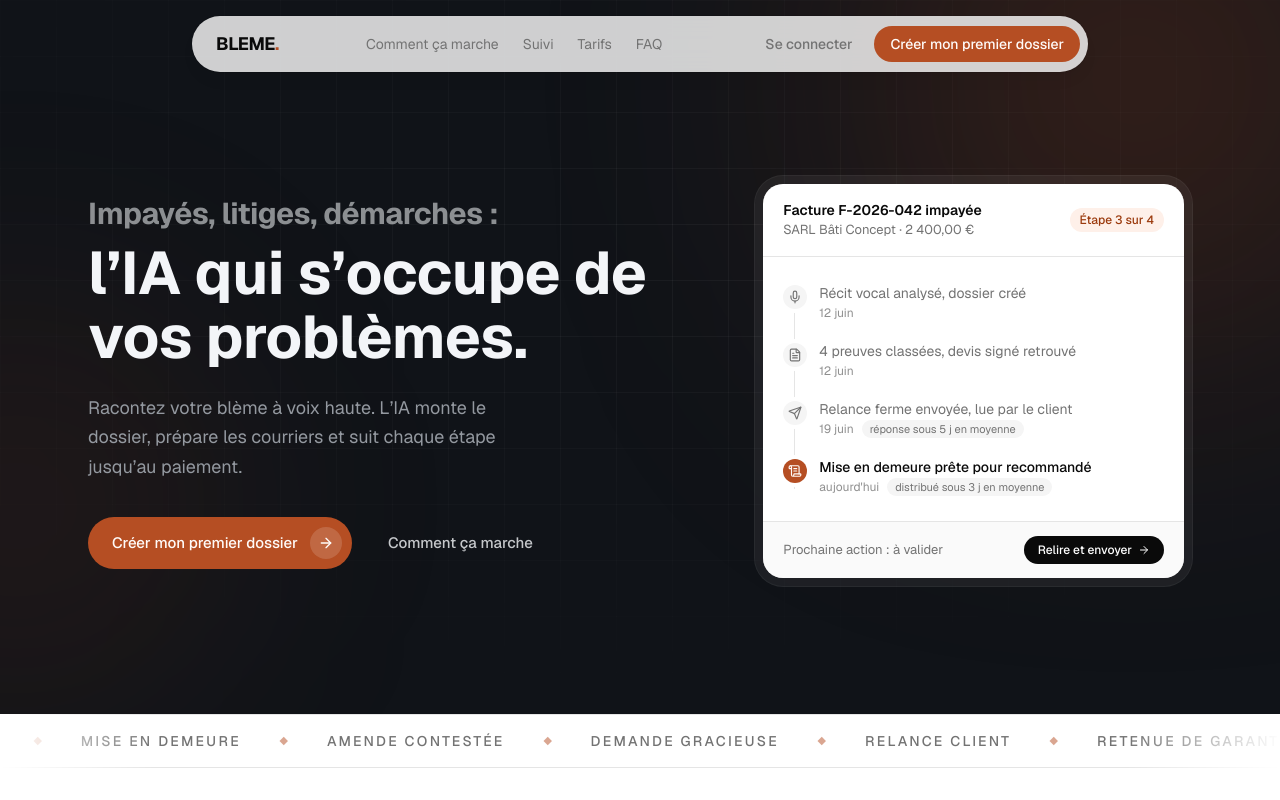
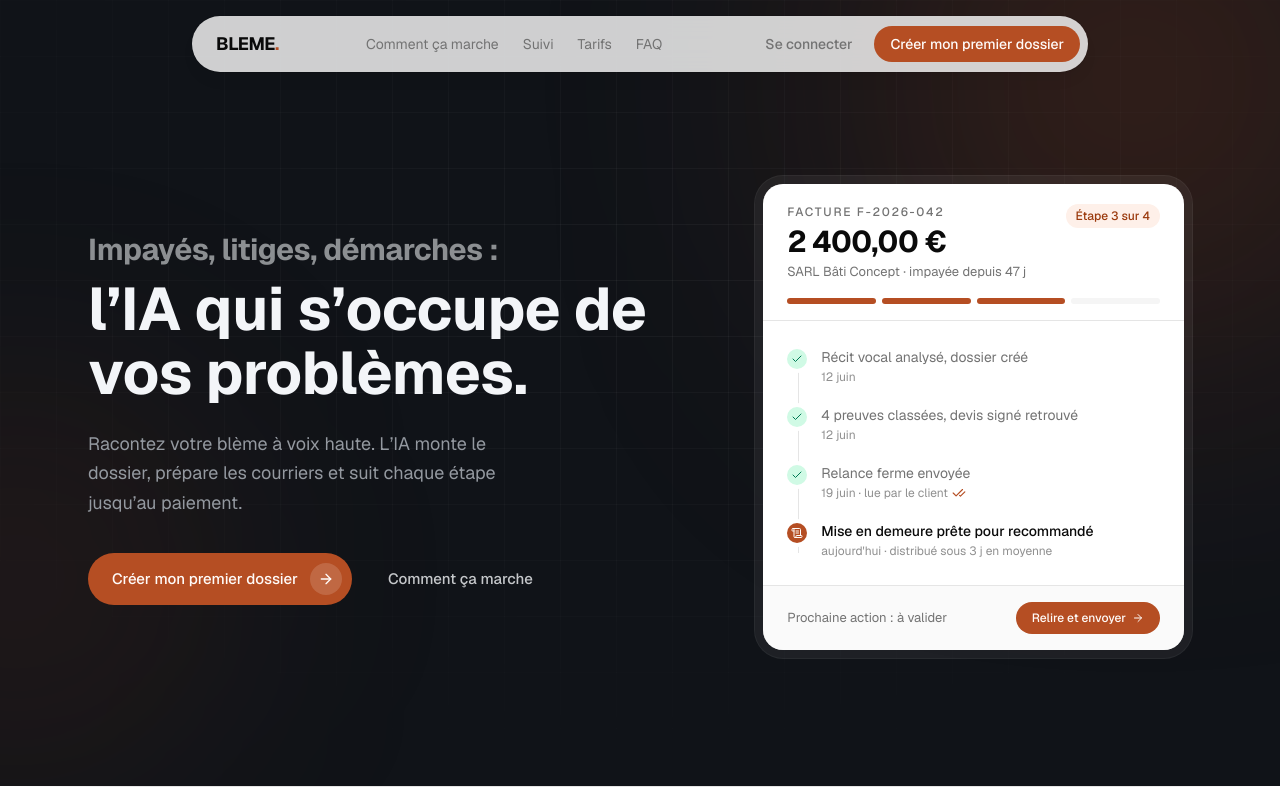
Before and after one commit to lomza7/bleme, a Next.js app: page / in a window 1280 px wide. Shown: the top 800 px of the page. Built offline with nearby package versions, Linux system fonts and the light colour scheme.

Commit message:
Landing : hero preview enrichi (montant vedette, jauge, accusés de lecture, toast) et démo dashboard (graphique 6 mois, avatars, notification paiement)
Co-Authored-By: Claude Fable 5 <noreply@anthropic.com>

```diff
--- a/app/globals.css
+++ b/app/globals.css
@@ -213,6 +213,14 @@
       animation-timeline: view();
       animation-range: entry 25% exit 75%;
     }
+
+    /* Barres de graphique qui poussent à l'entrée dans le viewport. */
+    .anim-grow-bar {
+      transform-origin: bottom;
+      animation: grow-line cubic-bezier(0.16, 1, 0.3, 1) both;
+      animation-timeline: view();
+      animation-range: entry 30% entry 80%;
+    }
   }
 }
 
--- a/components/landing/hero-preview.tsx
+++ b/components/landing/hero-preview.tsx
@@ -1,85 +1,114 @@
-import { ArrowRight, FileText, Mic, ScrollText, Send } from "lucide-react";
+import {
+  ArrowRight,
+  Check,
+  CheckCheck,
+  Eye,
+  ScrollText,
+} from "lucide-react";
 
-// Données d'exemple : le dossier type montré en hero.
+/*
+ * Aperçu produit du hero : l'écran dossier condensé (double bezel),
+ * suivi du dossier fictif SARL Bâti Concept. Animations 100 % CSS
+ * (.anim-load), notification flottante en fin de séquence.
+ */
+
 const STEPS = [
   {
-    icon: Mic,
     label: "Récit vocal analysé, dossier créé",
-    date: "12 juin",
-    eta: null,
+    meta: "12 juin",
     done: true,
   },
   {
-    icon: FileText,
     label: "4 preuves classées, devis signé retrouvé",
-    date: "12 juin",
-    eta: null,
+    meta: "12 juin",
     done: true,
   },
   {
-    icon: Send,
-    label: "Relance ferme envoyée, lue par le client",
-    date: "19 juin",
-    eta: "réponse sous 5 j en moyenne",
+    label: "Relance ferme envoyée",
+    meta: "19 juin · lue par le client",
+    read: true,
     done: true,
   },
   {
-    icon: ScrollText,
     label: "Mise en demeure prête pour recommandé",
-    date: "aujourd'hui",
-    eta: "distribué sous 3 j en moyenne",
+    meta: "aujourd'hui · distribué sous 3 j en moyenne",
     done: false,
   },
 ];
 
-/**
- * Aperçu produit du hero : mini écran dossier (double bezel), étapes en
- * cascade. Animations 100 % CSS (.anim-load), aucune dépendance au JS.
- */
 export function HeroPreview() {
   return (
+    <div className="relative">
       <div
         className="anim-load rounded-[1.75rem] bg-white/[0.06] p-2 ring-1 ring-white/10"
         style={{ "--delay": "0.25s" } as React.CSSProperties}
       >
         <div className="overflow-hidden rounded-[calc(1.75rem-0.5rem)] bg-card text-foreground shadow-[inset_0_1px_1px_rgba(255,255,255,0.4)]">
-        <div className="flex items-center justify-between gap-3 border-b px-5 py-4">
+          {/* En-tête : le montant en vedette */}
+          <div className="border-b px-6 pb-4 pt-5">
+            <div className="flex items-start justify-between gap-3">
               <div className="min-w-0">
-            <p className="truncate text-sm font-semibold">
-              Facture F-2026-042 impayée
+                <p className="text-xs font-medium uppercase tracking-[0.14em] text-muted-foreground">
+                  Facture F-2026-042
                 </p>
-            <p className="truncate text-[13px] text-muted-foreground">
-              SARL Bâti Concept · 2 400,00 €
+                <p className="mt-1 text-3xl font-bold tracking-tight">
+                  2 400,00 €
+                </p>
+                <p className="mt-0.5 truncate text-[13px] text-muted-foreground">
+                  SARL Bâti Concept · impayée depuis 47 j
                 </p>
               </div>
               <span
                 className="anim-load shrink-0 rounded-full bg-brand-soft px-2.5 py-1 text-xs font-medium text-brand-strong"
-            style={{ "--delay": "1.6s" } as React.CSSProperties}
+                style={{ "--delay": "1.7s" } as React.CSSProperties}
               >
                 Étape 3 sur 4
               </span>
             </div>
+            {/* Jauge de progression */}
+            <div className="mt-4 flex items-center gap-1.5">
+              {[0, 1, 2, 3].map((i) => (
+                <span
+                  key={i}
+                  className={
+                    i < 2
+                      ? "h-1.5 flex-1 rounded-full bg-brand"
+                      : i === 2
+                        ? "anim-load h-1.5 flex-1 rounded-full bg-brand"
+                        : "h-1.5 flex-1 rounded-full bg-muted"
+                  }
+                  style={
+                    i === 2
+                      ? ({ "--delay": "1.5s" } as React.CSSProperties)
+                      : undefined
+                  }
+                />
+              ))}
+            </div>
+          </div>
 
-        <ol className="relative px-5 py-4">
+          {/* Étapes */}
+          <ol className="relative px-6 py-4">
             <span
               aria-hidden
-            className="absolute bottom-8 left-[31px] top-6 w-px bg-border"
+              className="absolute bottom-8 left-[35px] top-6 w-px bg-border"
             />
             {STEPS.map((step, i) => (
               <li
                 key={step.label}
-              className="anim-load relative flex items-start gap-3 py-2.5"
-              style={{ "--delay": `${0.55 + i * 0.22}s` } as React.CSSProperties}
+                className="anim-load relative flex items-start gap-3.5 py-2.5"
+                style={{ "--delay": `${0.55 + i * 0.24}s` } as React.CSSProperties}
               >
-              <span
-                className={
-                  step.done
-                    ? "z-[1] mt-0.5 flex size-6 shrink-0 items-center justify-center rounded-full bg-muted text-muted-foreground ring-4 ring-card"
-                    : "z-[1] mt-0.5 flex size-6 shrink-0 items-center justify-center rounded-full bg-brand text-brand-foreground ring-4 ring-card"
-                }
-              >
-                <step.icon className="size-3.5" />
+                {step.done ? (
+                  <span className="z-[1] mt-0.5 flex size-5 shrink-0 items-center justify-center rounded-full bg-emerald-100 text-emerald-700 ring-4 ring-card">
+                    <Check className="size-3" />
                   </span>
+                ) : (
+                  <span className="z-[1] mt-0.5 flex size-5 shrink-0 items-center justify-center rounded-full bg-brand text-brand-foreground ring-4 ring-card">
+                    <span className="absolute inline-flex size-5 animate-ping rounded-full bg-brand/40 motion-reduce:hidden" />
+                    <ScrollText className="relative size-3" />
+                  </span>
+                )}
                 <div className="min-w-0">
                   <p
                     className={
@@ -90,12 +119,10 @@ export function HeroPreview() {
                   >
                     {step.label}
                   </p>
-                <p className="mt-0.5 text-xs text-muted-foreground/80">
-                  {step.date}
-                  {step.eta ? (
-                    <span className="ml-2 rounded-full bg-muted px-2 py-0.5 text-[11px] text-muted-foreground">
-                      {step.eta}
-                    </span>
+                  <p className="mt-0.5 flex items-center gap-1 text-xs text-muted-foreground/80">
+                    {step.meta}
+                    {step.read ? (
+                      <CheckCheck className="size-3.5 text-brand" />
                     ) : null}
                   </p>
                 </div>
@@ -103,19 +130,41 @@ export function HeroPreview() {
             ))}
           </ol>
 
+          {/* Pied : action à valider */}
           <div
-          className="anim-load flex items-center justify-between gap-3 border-t bg-muted/50 px-5 py-3.5"
-          style={{ "--delay": "1.8s" } as React.CSSProperties}
+            className="anim-load flex items-center justify-between gap-3 border-t bg-muted/50 px-6 py-4"
+            style={{ "--delay": "1.9s" } as React.CSSProperties}
           >
             <p className="text-[13px] text-muted-foreground">
               Prochaine action : à valider
             </p>
-          <span className="inline-flex items-center gap-1.5 rounded-full bg-foreground px-3.5 py-1.5 text-xs font-medium text-background">
+            <span className="inline-flex items-center gap-1.5 rounded-full bg-brand px-4 py-2 text-xs font-medium text-brand-foreground">
               Relire et envoyer
               <ArrowRight className="size-3" />
             </span>
           </div>
         </div>
       </div>
+
+      {/* Notification flottante : la relance vient d'être lue */}
+      <div
+        className="anim-load absolute -bottom-12 -left-6 hidden w-64 -rotate-2 rounded-2xl border bg-card p-3.5 text-foreground shadow-xl shadow-zinc-950/[0.25] sm:block lg:-left-14"
+        style={{ "--delay": "2.4s" } as React.CSSProperties}
+      >
+        <div className="flex items-start gap-3">
+          <span className="flex size-8 shrink-0 items-center justify-center rounded-full bg-brand-soft text-brand-strong">
+            <Eye className="size-4" />
+          </span>
+          <div className="min-w-0">
+            <p className="text-[13px] font-semibold leading-snug">
+              Votre relance vient d’être lue
+            </p>
+            <p className="mt-0.5 text-xs text-muted-foreground">
+              SARL Bâti Concept · à l’instant
+            </p>
+          </div>
+        </div>
+      </div>
+    </div>
   );
 }
```
Also changed, not shown: components/landing/dashboard-demo.tsx (+59 -3 lines). Lines whose indentation alone changed are shown as unchanged.
